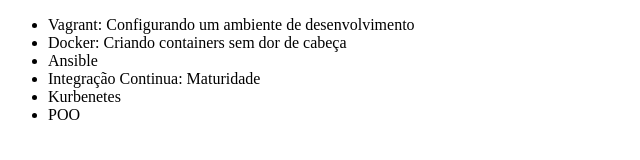
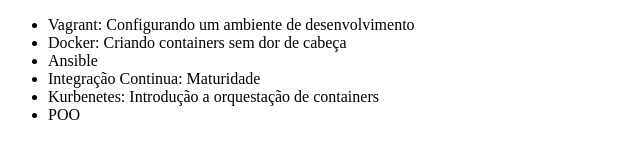
Before and after one commit to jessikagomes/alura-git, a plain HTML site: page index.html in a window 1280 px wide. Shown: the whole page, without its empty margins (0-640 px from the left). Drawn offline with Linux system fonts and the light colour scheme.

Commit message:
alterando o curso Kurbenets

```diff
--- a/index.html
+++ b/index.html
@@ -10,7 +10,7 @@
         <li>Docker: Criando containers sem dor de cabeça</li>
         <li>Ansible</li>
         <li>Integração Continua: Maturidade</li>
-        <li>Kurbenetes</li>
+        <li>Kurbenetes: Introdução a orquestação de containers</li>
         <li>POO</li>
     </ul>
 </body>
```
